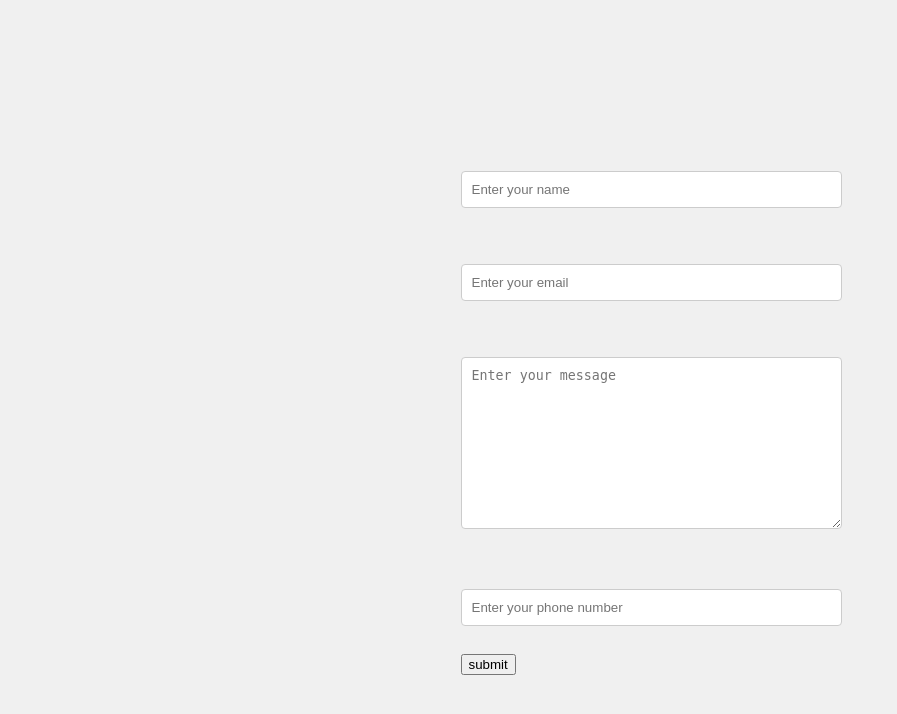
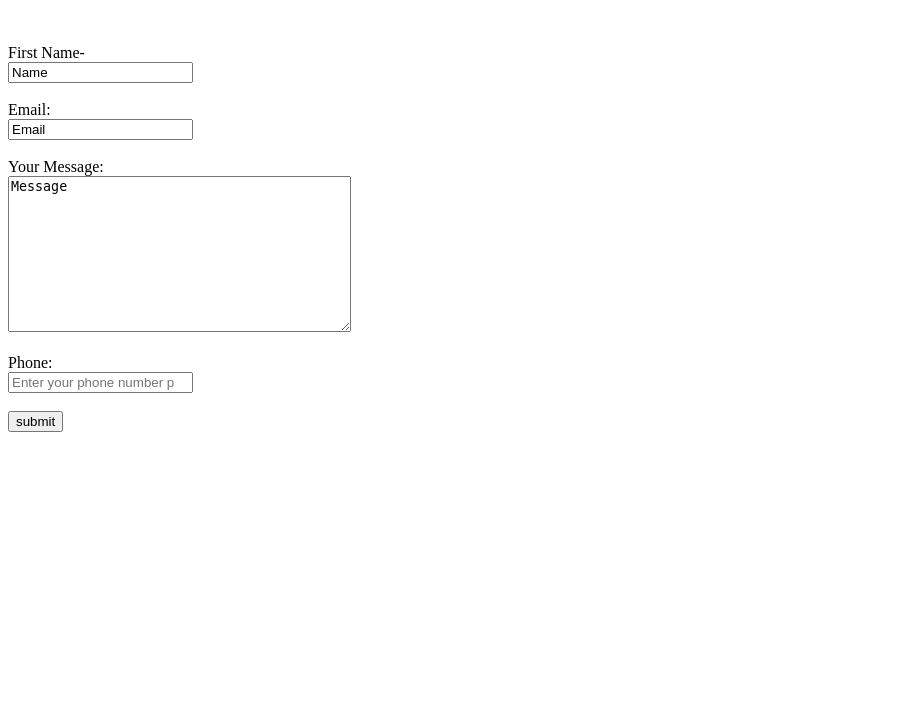
Before and after one commit to Xcheche/djangoform_non-database, a Django app: page / in a window 1280 px wide. Shown: the top 714 px of the page, without its empty margins (0-897 px from the left). Run offline with Django 5.2, Linux system fonts and the light colour scheme.

Commit message:
done django normal form

```diff
--- a/ep13/app1/forms.py
+++ b/ep13/app1/forms.py
@@ -5,6 +5,11 @@ from django import forms
 
 class StudentInfo(forms.Form):
     name = forms.CharField(
+        label="First Name",
+        label_suffix="-",
+        min_length=2,
+        max_length=15,
+        initial="Name",
         required=True,
         widget=forms.TextInput(
             attrs={
@@ -15,16 +20,20 @@ class StudentInfo(forms.Form):
         ),
     )
     email = forms.EmailField(
+        label="Email",
+        initial="Email",
         required=True,
         widget=forms.EmailInput(
             attrs={
                 "placeholder": "Enter your email",
                 "required": "required",
                 "class": "form-control",
-            }
+            },
         ),
     )
     message = forms.CharField(
+        label="Your Message",
+        initial="Message",
         required=True,
         widget=forms.Textarea(
             attrs={
@@ -35,10 +44,12 @@ class StudentInfo(forms.Form):
         ),
     )
     phone_no = forms.IntegerField(
+        label="Phone",
+        initial="Phone",
         required=True,
         widget=forms.NumberInput(
             attrs={
-                "placeholder": "Enter your phone number",
+                "placeholder": "Enter your phone number pls",
                 "required": "required",
                 "class": "form-control",
             }
--- a/ep13/app1/templates/home.html
+++ b/ep13/app1/templates/home.html
@@ -4,8 +4,17 @@
     <meta charset="UTF-8" />
     <meta name="viewport" content="width=device-width, initial-scale=1.0" />
     <title>Form</title>
+    {% comment %}
+    <link
+      href="https://cdn.jsdelivr.net/npm/bootstrap@5.3.3/dist/css/bootstrap.min.css"
+      rel="stylesheet"
+      integrity="sha384-QWTKZyjpPEjISv5WaRU9OFeRpok6YctnYmDr5pNlyT2bRjXh0JMhjY6hW+ALEwIH"
+      crossorigin="anonymous"
+    />
+    {% endcomment %}
   </head>
   <body>
+    {% comment %}
     <style>
       body {
         display: flex;
@@ -47,7 +56,7 @@
         background-color: #45a049;
       }
     </style>
-    {% comment %} End of css {% endcomment %} {% comment %}
+    {% endcomment %} {% comment %} End of css {% endcomment %} {% comment %}
 
     <form action="https://formspree.io/f/mknlgndv" method="POST">
       {{ form.as_p }}
@@ -57,7 +66,7 @@
     {% endcomment %} {% comment %} much better way {% endcomment %} <br />
     <form action="https://formspree.io/f/mknlgndv" method="POST">
       {% for fm in form %} <br />
-      {{ form.label_tags }} <br />
+      {{ fm.label_tag }} <br />
       {{ fm }} <br />
       {% endfor %} <br />
 
```
Also changed, not shown: ep13/app1/views.py (+18 -0 lines).
